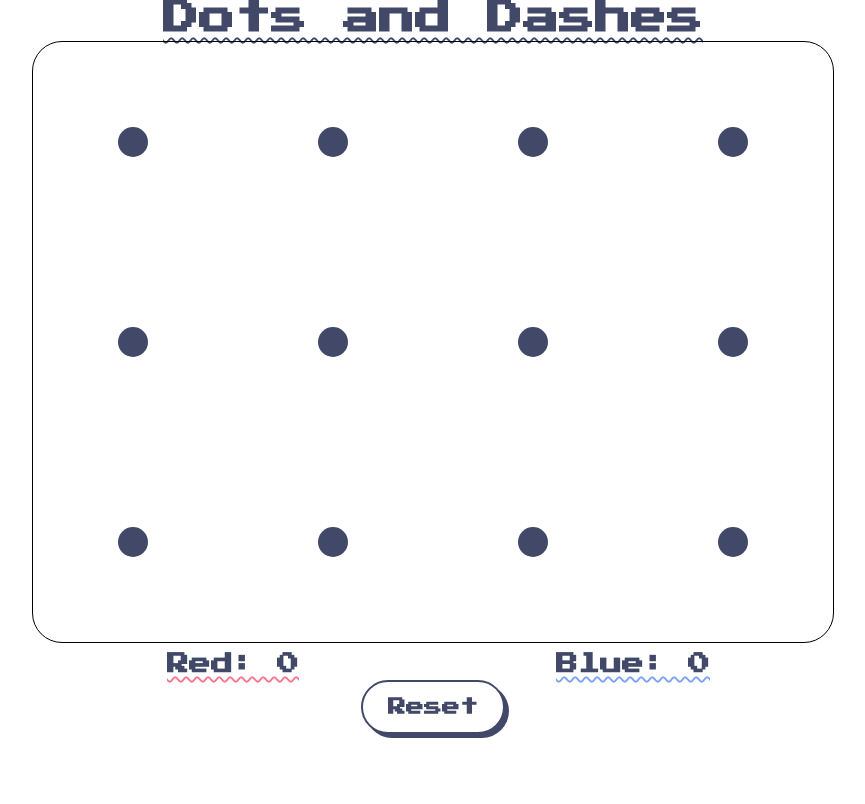
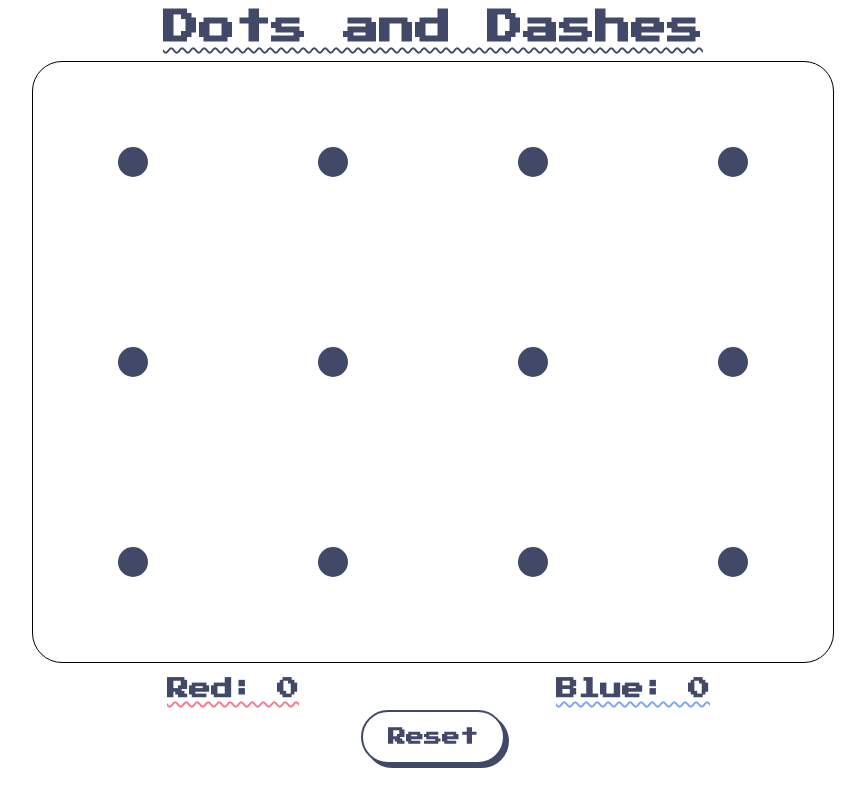
Before and after one commit to pravuX/dots_n_dashes, a plain HTML site: page index.html in a window 1280 px wide. Shown: the whole page, without its empty margins (207-1072 px from the left). Drawn offline with Linux system fonts and the light colour scheme.

Commit message:
Make score and title unselectable and tiny adjustments element padding

```diff
--- a/index.html
+++ b/index.html
@@ -7,13 +7,18 @@
     <link href="./styles.css" rel="stylesheet" />
   </head>
   <body>
-    <h1>Dots and Dashes</h1>
+    <h1 class="prevent-user-selection">Dots and Dashes</h1>
     <canvas id="canvas" width="800" height="600"></canvas>
-    <ol>
+    <ol class="prevent-user-selection">
       <li class="column one">Red: <span id="score_1">0</span></li>
       <li class="column two">Blue: <span id="score_2">0</span></li>
     </ol>
-    <input type="button" class="btn" id="reload" value="Reset" />
+    <input
+      type="button"
+      class="btn prevent-user-selection"
+      id="reload"
+      value="Reset"
+    />
     <div id="result"></div>
   </body>
   <script type="text/javascript" src="./script.js"></script>
--- a/styles.css
+++ b/styles.css
@@ -17,6 +17,7 @@ body {
 
 h1 {
   text-decoration: underline wavy 2px;
+  padding: 10px;
 }
 
 #canvas {
@@ -35,7 +36,7 @@ ol {
 li.column {
   flex: 50%;
   font-size: 22px;
-  padding: 5px;
+  padding: 10px;
   text-decoration: underline wavy #f7768e 2px;
 }
 li.two {
@@ -57,8 +58,6 @@ li.two {
   line-height: 50px;
   text-align: center;
   text-decoration: none;
-  user-select: none;
-  -webkit-user-select: none;
   touch-action: manipulation;
 }
 
@@ -79,5 +78,10 @@ li.two {
 }
 
 div#result {
-  padding: 10px;
+  padding: 20px;
 }
+
+.prevent-user-selection {
+  -webkit-user-select: none;
+  user-select: none;
+}
```
